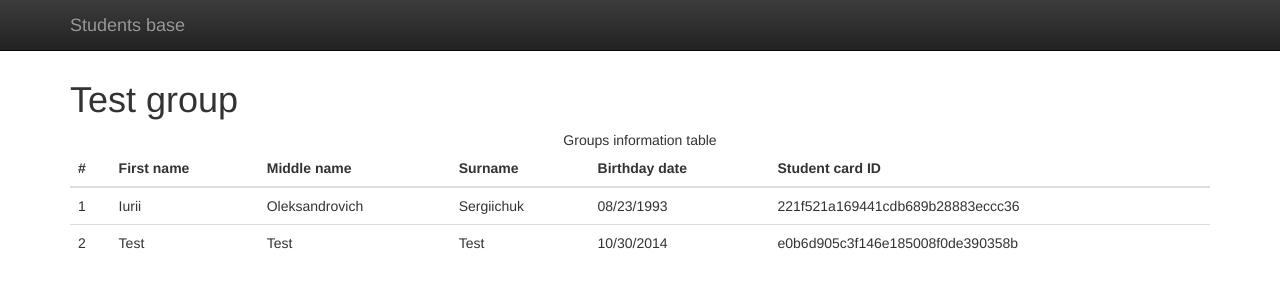
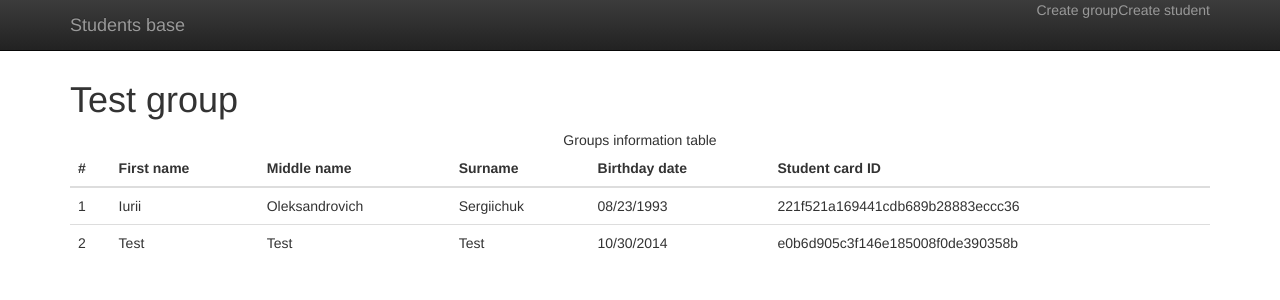
Before and after one commit to xSAVIKx/DjangoTest, a Django app: page /students/group/1/ in a window 1280 px wide. Shown: the top 300 px of the page. Run offline with Django 3.2, Linux system fonts and the light colour scheme; data comes from the database, SQL or seed files in the repository; some libraries are stand-ins or nearby versions.

Commit message:
added header links stub

```diff
--- a/templates/students/parts/header.html
+++ b/templates/students/parts/header.html
@@ -9,6 +9,10 @@
                 <span class="icon-bar"></span>
             </button>
             <a class="navbar-brand" href="#">Students base</a>
+        </div>
+        <div class="navbar-collapse collapse">
+            <a class="navbar-link navbar-right" href="{% url 'create_student' %}">Create student</a>
+            <a class="navbar-link navbar-right" href="{% url 'create_group' %}">Create group</a>
         </div>
         {#        <div class="navbar-collapse collapse">#}
         {#            <form class="navbar-form navbar-right" role="form">#}
```
Lines whose indentation alone changed are shown as unchanged.
